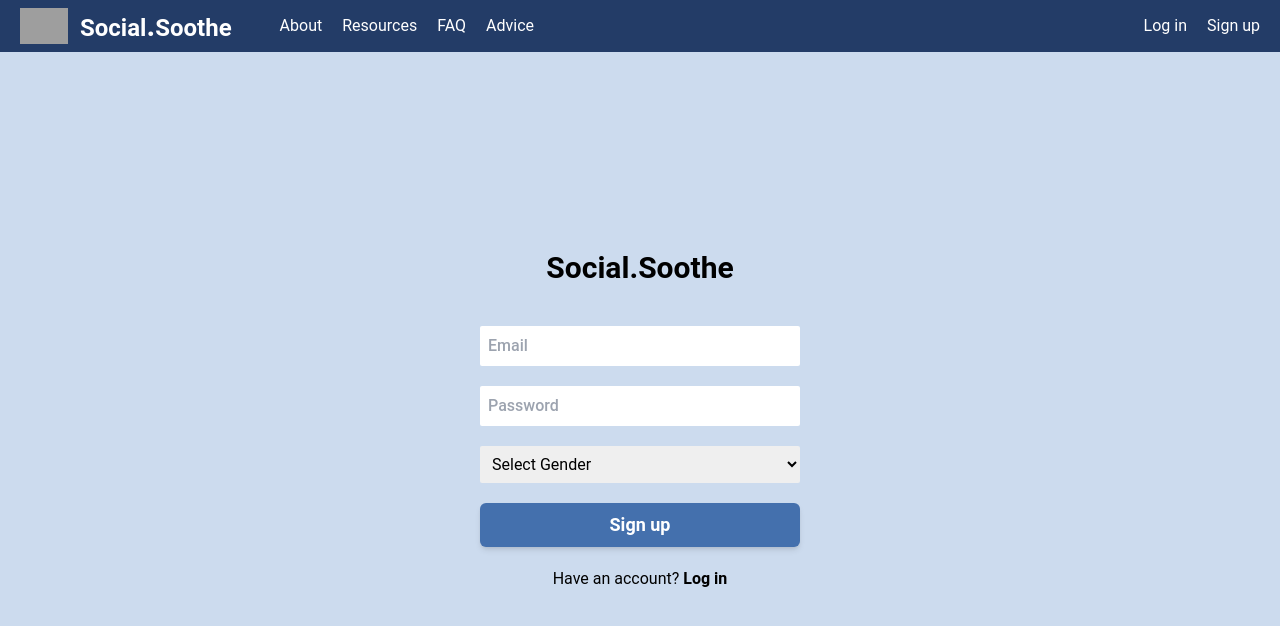
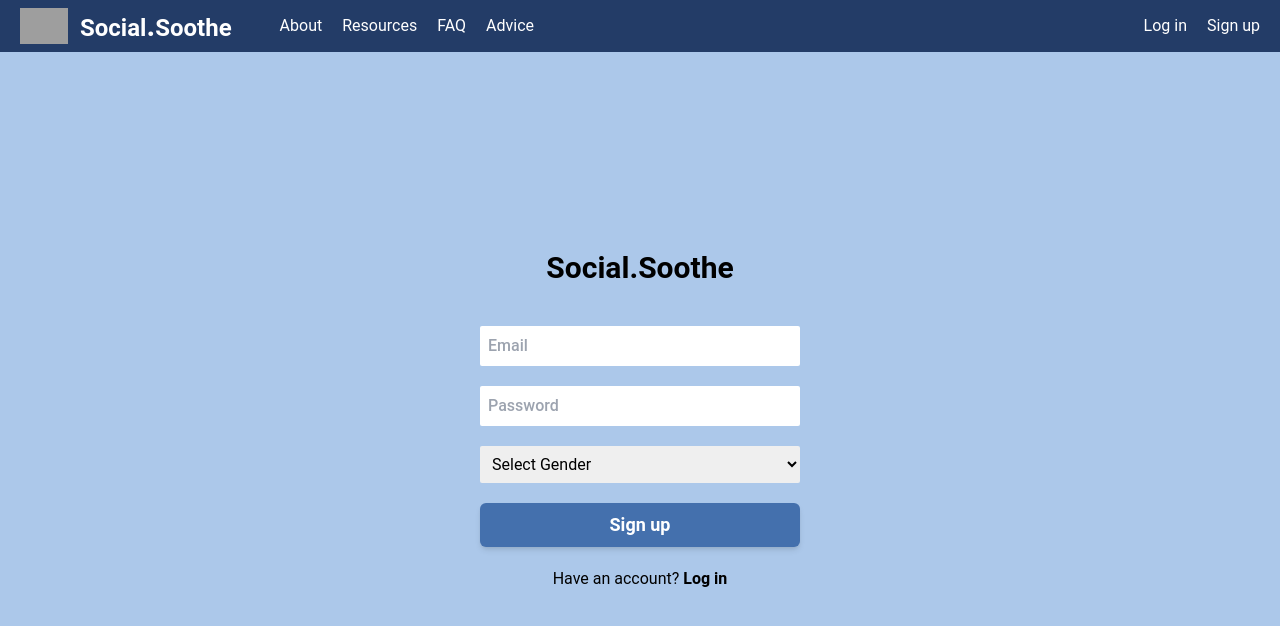
Before and after one commit to AbdulBarrMohammed/Social_Soothe, a React (Vite) app in the folder frontend/: page /#/signUp in a window 1280 px wide. Shown: the top 626 px of the page. Built offline with nearby package versions, Linux system fonts and the light colour scheme; no server answers; grey boxes are pictures that could not be loaded.

Commit message:
added comments

```diff
--- a/frontend/src/components/SignUp.jsx
+++ b/frontend/src/components/SignUp.jsx
@@ -43,7 +43,7 @@ export function SignUp() {
   //handle submit of sign up form
 
   return (
-   <div className= "flex items-center justify-center h-screen bg-[#CCDBEE]">
+   <div className= "flex items-center justify-center h-screen bg-[#ACC8EA]">
     <div className='flex flex-col justify-center items-center'>
         <h2 className='text-3xl font-bold py-10'>Social.Soothe</h2>
         <form className='flex flex-col gap-5 ' onSubmit={handleSubmit}>
--- a/frontend/src/components/pageData.js
+++ b/frontend/src/components/pageData.js
@@ -1,3 +1,6 @@
+
+
+
 export const pageDataLoggedIn = [
     {
         name: "Dashboard",
--- a/frontend/src/pages/Landing.jsx
+++ b/frontend/src/pages/Landing.jsx
@@ -4,6 +4,15 @@ import {motion} from 'framer-motion';
 import { fadeIn } from '../variants';
 import Questions from './Questions';
 import { ArticleCard } from './ArticleCard';
+
+//Hard parts
+// * Authenticating different users with passport and crypting their password with brycpt and using jwt tokens
+// * Storing data in prisma for postgrelSQL under each unique user
+// * had trouble playing background sounds when pressed and continuing playing the sound after it is unpaused
+// * Had trouble playing and pausing the breathing sounds for the breathing exercises
+// * Figuring out a way to create a virtual tree and placing the tree node leafs on random parts on the top of the tree bark
+// * keeping and up changing the background color for each user who decides to change their background
+// * Diffuculty figuring out how to make sure the user is authenticated to be able to use the site
 
 export function Landing() {
 
@@ -84,7 +93,7 @@ export function Landing() {
 
 
             <div className='flex gap-20 items-center justify-center max-w-2xl'  data-aos="fade-up">
-              <img src={"../src/assets/undraw_gardening_re_e658.svg"} className='h-20' />
+              <img src={"../src/assets/undraw_gardening_re_e658.svg"} className='h-24' />
               <div className='flex flex-col gap-5'>
                 <h2 className='text-3xl'>Grow gradually</h2>
                 <p className='text-2xl'>Each completed social interaction will gradually grow your social tree with flowers.</p>
```
